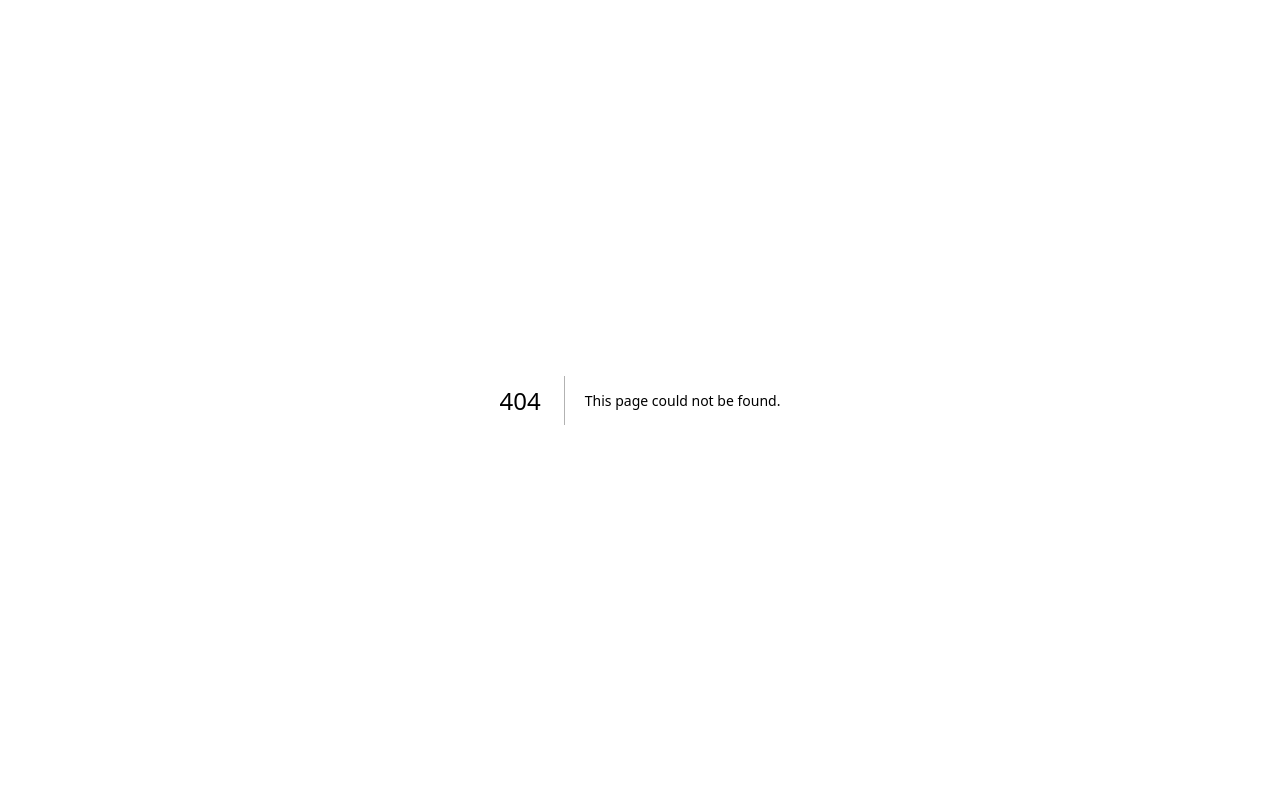
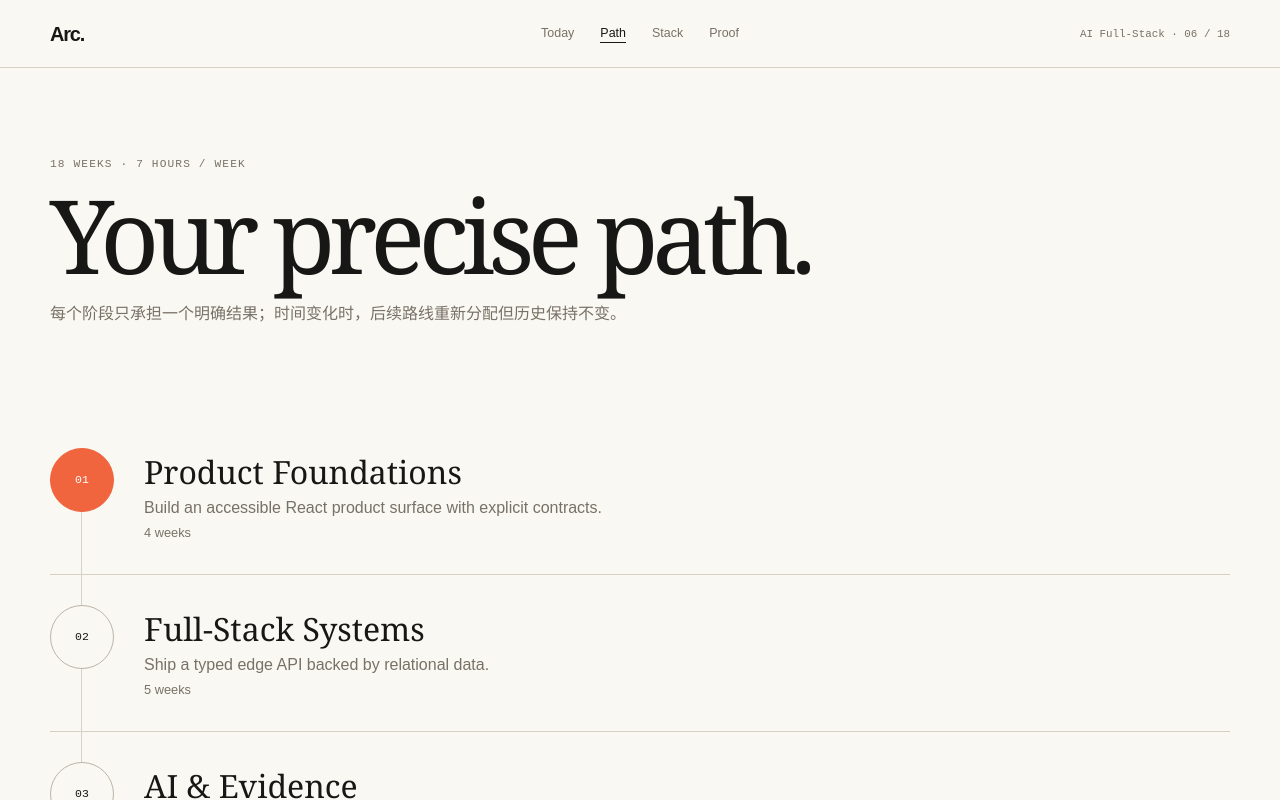
Before and after one commit to Earorua/arc, a Next.js app: page /path in a window 1280 px wide. Before the commit this address had no page. Shown: the top 800 px of the page. Built offline with nearby package versions, Linux system fonts and the light colour scheme.

Commit message:
feat: add Precision Path workspace

```diff
--- /dev/null
+++ b/app/components/workspace/phase-rail.tsx
@@ -0,0 +1,14 @@
+import type { PlanPhase } from "../../domain/learning";
+
+export function PhaseRail({ phases }: { phases: PlanPhase[] }) {
+  return (
+    <ol className="phase-rail" lang="en">
+      {phases.map((phase, index) => (
+        <li className={index === 0 ? "is-current" : ""} key={phase.id}>
+          <span>{String(index + 1).padStart(2, "0")}</span>
+          <div><strong>{phase.name}</strong><p>{phase.outcome}</p><small>{phase.weeks} weeks</small></div>
+        </li>
+      ))}
+    </ol>
+  );
+}
--- /dev/null
+++ b/app/components/workspace/workspace-shell.tsx
@@ -0,0 +1,18 @@
+import Link from "next/link";
+
+const links = [["Today", "/today"], ["Path", "/path"], ["Stack", "/stack"], ["Proof", "/proof"]] as const;
+
+export function WorkspaceShell({ current, children }: { current: string; children: React.ReactNode }) {
+  return (
+    <div className="workspace-shell">
+      <header className="workspace-header" lang="en">
+        <Link className="wordmark" href="/">Arc.</Link>
+        <nav aria-label="Learning workspace">
+          {links.map(([label, href]) => <Link aria-current={current === label ? "page" : undefined} href={href} key={href}>{label}</Link>)}
+        </nav>
+        <span className="workspace-context">AI Full-Stack · 06 / 18</span>
+      </header>
+      <main id="main-content" className="workspace-main">{children}</main>
+    </div>
+  );
+}
--- a/app/globals.css
+++ b/app/globals.css
@@ -95,3 +95,21 @@ button, a { -webkit-tap-highlight-color: transparent; }
 .answer-field input { border: 0; border-bottom: 1px solid #666966; background: transparent; color: white; padding: 10px 0; font-size: 1.2rem; }
 .setup-next { margin-top: 40px; border: 0; border-radius: 999px; background: white; color: var(--charcoal); padding: 13px 18px; cursor: pointer; }
 .setup-next:disabled { cursor: not-allowed; opacity: 0.55; }
+
+.workspace-shell { min-height: 100svh; background: var(--chalk); }
+.workspace-header { position: sticky; top: 0; z-index: 20; display: grid; grid-template-columns: 1fr auto 1fr; align-items: center; height: 68px; padding: 0 max(24px, calc((100vw - 1180px) / 2)); border-bottom: 1px solid var(--hairline); background: color-mix(in srgb, var(--chalk) 92%, transparent); backdrop-filter: blur(14px); }
+.workspace-header nav { display: flex; gap: 26px; font-size: 0.78rem; }
+.workspace-header nav a { color: var(--stone); }
+.workspace-header nav a[aria-current="page"] { color: var(--charcoal); border-bottom: 1px solid currentColor; }
+.workspace-context { justify-self: end; color: var(--stone); font: 0.68rem ui-monospace, monospace; }
+.workspace-main { width: var(--content); margin: 0 auto; padding: 90px 0 120px; }
+.workspace-intro { max-width: 780px; }
+.workspace-intro h1 { margin: 20px 0; font-family: var(--display); font-size: clamp(4rem, 8vw, 8rem); font-weight: 440; line-height: 0.86; letter-spacing: -0.065em; }
+.workspace-intro > p:last-child { max-width: 580px; color: var(--stone); line-height: 1.75; }
+.phase-rail { position: relative; margin: 90px 0 0; padding: 0; list-style: none; }
+.phase-rail::before { content: ""; position: absolute; left: 31px; top: 32px; bottom: 32px; width: 1px; background: var(--hairline); }
+.phase-rail li { position: relative; display: grid; grid-template-columns: 64px 1fr; gap: 30px; padding: 30px 0; border-bottom: 1px solid var(--hairline); }
+.phase-rail li > span { z-index: 1; display: grid; place-items: center; width: 64px; height: 64px; border: 1px solid #bcb4a9; border-radius: 50%; background: var(--chalk); font: 0.72rem ui-monospace, monospace; }
+.phase-rail li.is-current > span { border-color: var(--signal); background: var(--signal); color: white; }
+.phase-rail strong { font-family: var(--display); font-size: 2rem; font-weight: 500; }
+.phase-rail p, .phase-rail small { color: var(--stone); }
--- /dev/null
+++ b/app/path/page.tsx
@@ -0,0 +1,16 @@
+import { flagshipRole } from "../data/flagship-role";
+import { PhaseRail } from "../components/workspace/phase-rail";
+import { WorkspaceShell } from "../components/workspace/workspace-shell";
+
+export default function PathPage() {
+  return (
+    <WorkspaceShell current="Path">
+      <section className="workspace-intro">
+        <p className="eyebrow" lang="en">18 weeks · 7 hours / week</p>
+        <h1 lang="en">Your precise path.</h1>
+        <p>每个阶段只承担一个明确结果；时间变化时，后续路线重新分配但历史保持不变。</p>
+      </section>
+      <PhaseRail phases={flagshipRole.phases} />
+    </WorkspaceShell>
+  );
+}
```
Also changed, not shown: 1 other file (tests, documents, lock files or other folders).
